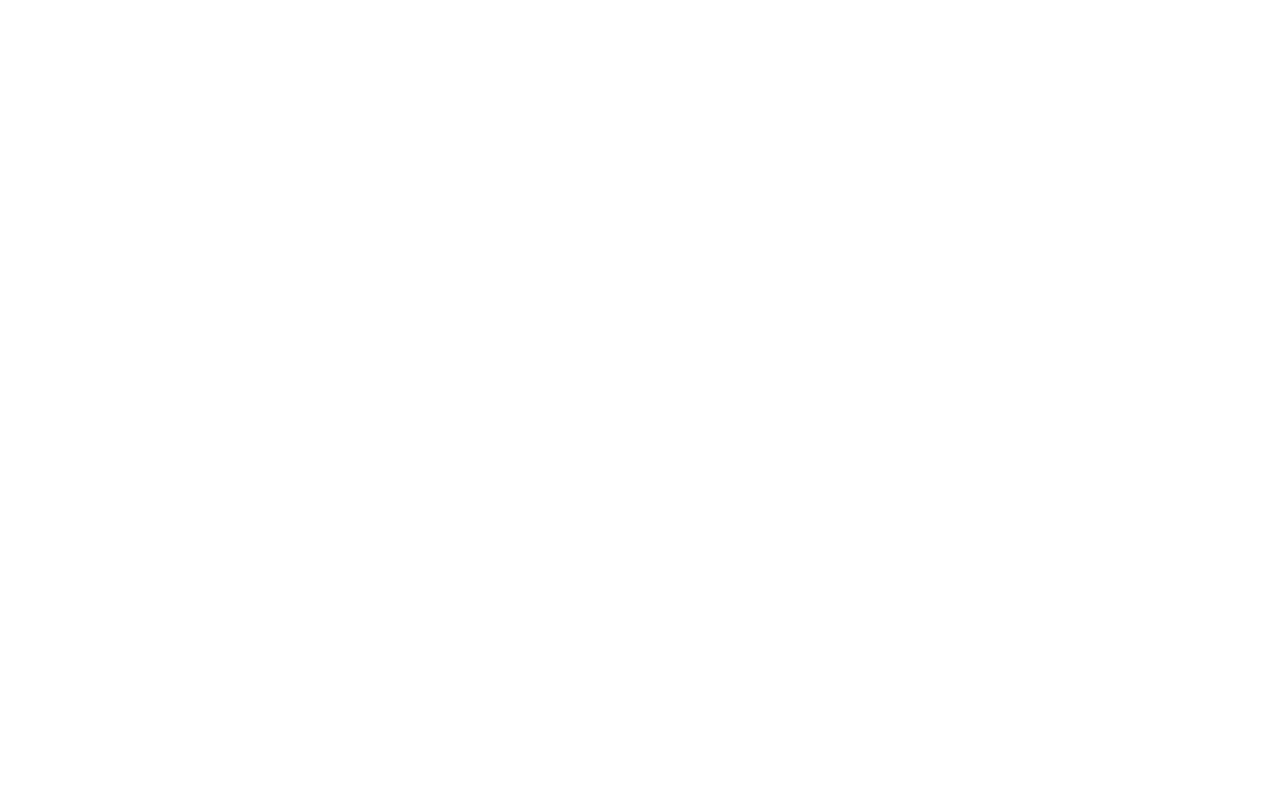
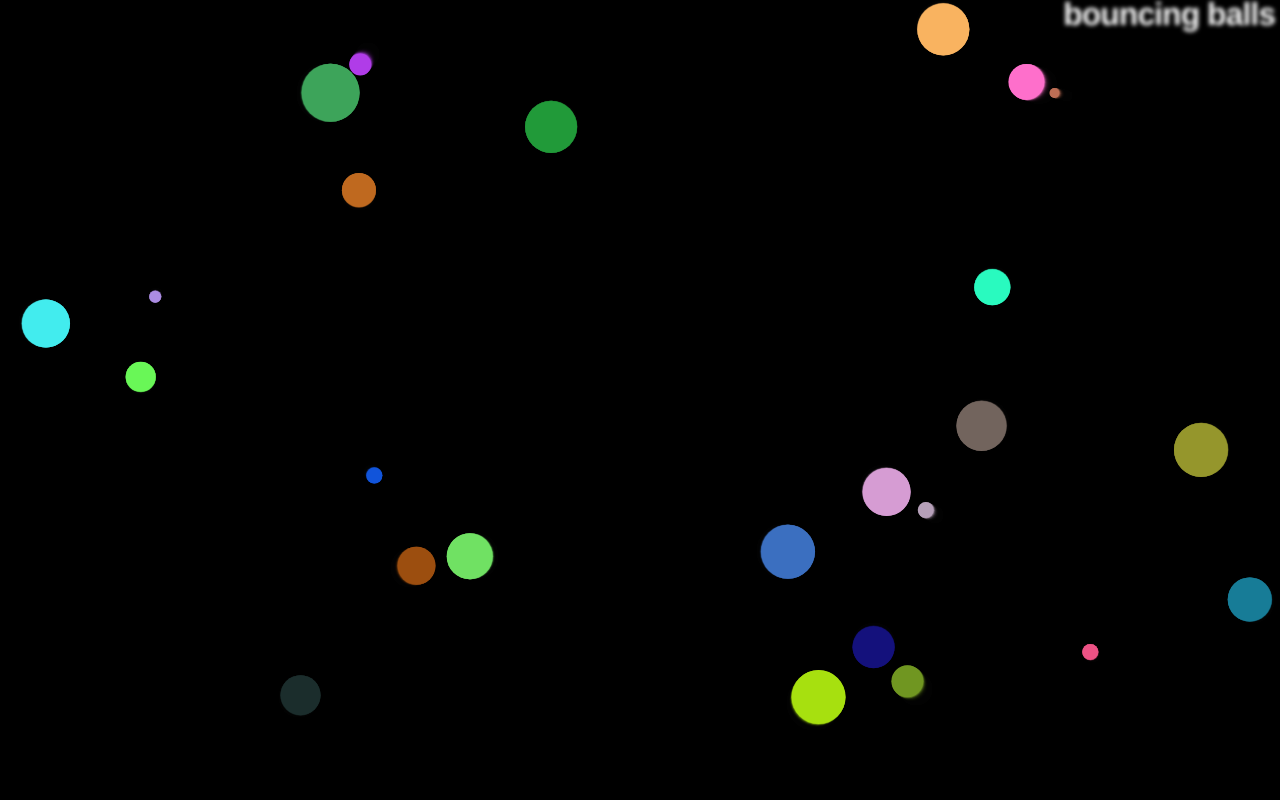
Before and after one commit to kala-nea/bouncificator, a plain HTML site: page index.html in a window 1280 px wide. Drawn offline with Linux system fonts and the light colour scheme; animation ran at ten frames a second.

Commit message:
balls with gravity

```diff
--- a/index.html
+++ b/index.html
@@ -2,7 +2,7 @@
 <html>
   <head>
     <meta charset="utf-8">
-    <title>[Your Name Here]'s Bouncing balls</title>
+    <title>Justus' Ball Bouncificator</title>
     <link rel="stylesheet" href="style.css">
   </head>
 
--- a/main.js
+++ b/main.js
@@ -12,3 +12,125 @@ function random(min, max) {
   const num = Math.floor(Math.random() * (max - min + 1)) + min;
   return num;
 }
+
+function Ball(x, y, velX, velY, color, size) {
+  this.x = x;
+  this.y = y;
+  this.velX = velX;
+  this.velY = velY;
+  this.color = color;
+  this.size = size;
+}
+
+Ball.prototype.draw = function() {
+  ctx.beginPath();
+  ctx.fillStyle = this.color;
+  ctx.arc(this.x, this.y, this.size, 0, 2 * Math.PI);
+  ctx.fill();
+}
+
+Ball.prototype.update = function() {
+  if ((this.x + this.size) >= width) {
+    this.velX = -(this.velX + 0.5);
+  }
+
+  if ((this.x - this.size) <= 0) {
+    this.velX = -(this.velX - 0.5);
+  }
+
+  if ((this.y + this.size) >= height) {
+    this.velY = -(this.velY + 0.5);
+  }
+
+  if ((this.y - this.size) <= 0) {
+    this.velY = -(this.velY - 0.5);
+  }
+
+  if (this.velY >= 5) {
+    this.velY -= 0.5;
+  }
+
+  if (this.velX >= 5) {
+    this.velX -= 0.5;
+  }
+
+  if (this.velY <= -5) {
+    this.velY += 0.5;
+  }
+
+  if (this.velX <= -5) {
+    this.velX += 0.5;
+  }
+
+  this.x += this.velX;
+  this.y += this.velY;
+}
+
+let balls = [];
+
+while (balls.length < 25) {
+  let size = random(5,30);
+  let ball = new Ball(
+    // ball position always drawn at least one ball width
+    // away from the edge of the canvas, to avoid drawing errors
+    random(0 + size,width - size),
+    random(0 + size,height - size),
+    0,
+    0,
+    'rgb(' + random(10,255) + ',' + random(10,255) + ',' + random(10,255) +')',
+    size
+  );
+
+  balls.push(ball);
+}
+
+Ball.prototype.collisionDetect = function() {
+  for (let j = 0; j < balls.length; j++) {
+    if (!(this === balls[j])) {
+      const dx = this.x - balls[j].x;
+      const dy = this.y - balls[j].y;
+      const distance = Math.sqrt(dx * dx + dy * dy);
+
+      if (distance < this.size + balls[j].size) {
+        let lastVelx1 = this.velX;
+        let lastVelx2 = balls[j].velX;
+
+        let lastVely1 = this.velY;
+        let lastVely2 = balls[j].velY;
+
+        this.velX = lastVelx2;
+        this.velY = lastVely2;
+
+        balls[j].velX = lastVelx1;
+        balls[j].velY = lastVely1;
+      }
+
+      if (distance == 0) {
+        balls[j].pop;
+      }
+
+      let gAccel = -1 * (balls[j].size) / (distance * distance);
+      let angle = Math.atan2(dy - ((5 * Math.random()) - 2.5), dx - ((5 * Math.random()) - 2.5));
+      let xGAccel = gAccel * Math.cos(angle);
+      let yGAccel = gAccel * Math.sin(angle);
+
+      this.velX = this.velX + xGAccel;
+      this.velY = this.velY + yGAccel;
+    }
+  }
+}
+
+function loop() {
+  ctx.fillStyle = 'rgba(0, 0, 0, 0.25)';
+  ctx.fillRect(0, 0, width, height);
+
+  for (let i = 0; i < balls.length; i++) {
+    balls[i].draw();
+    balls[i].update();
+    balls[i].collisionDetect();
+  }
+
+  requestAnimationFrame(loop);
+}
+
+loop();
```
